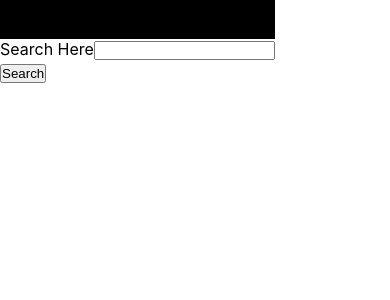
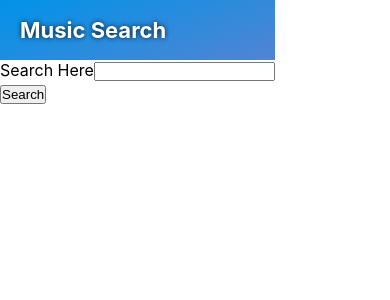
Before and after one commit to inidaname/react-graphql-spotify, a React (Create React App) app: page / in a window 390 px wide. Shown: the top 300 px of the page. Built offline with nearby package versions, Linux system fonts and the light colour scheme.

Commit message:
add css styling for header

```diff
--- a/src/components/header/Header.module.css
+++ b/src/components/header/Header.module.css
@@ -1,4 +1,30 @@
 .header {
-  background-color: #000;
   margin: 0;
+  background-color: #0093e9;
+  background-image: linear-gradient(160deg, #0093e9 0%, #5284d2 100%);
+  min-height: 80px;
+  display: flex;
+  flex-direction: row;
+  justify-content: space-between;
+  align-items: center;
+  padding-left: 30px;
+  padding-right: 30px;
 }
+
+.header h1 {
+  color: #fff;
+  text-shadow: 0px 0px 5px #000000d7;
+  font-size: 28px;
+}
+
+@media screen and (max-width: 480px) {
+  .header {
+    min-height: 60px;
+    padding-left: 20px;
+    padding-right: 20px;
+  }
+
+  .header h1 {
+    font-size: 22px;
+  }
+}
--- a/src/index.css
+++ b/src/index.css
@@ -9,6 +9,7 @@ body {
   flex-direction: column;
   justify-self: flex-start;
   align-items: stretch;
+  min-height: 100vh;
 }
 * {
   margin: 0;
```
